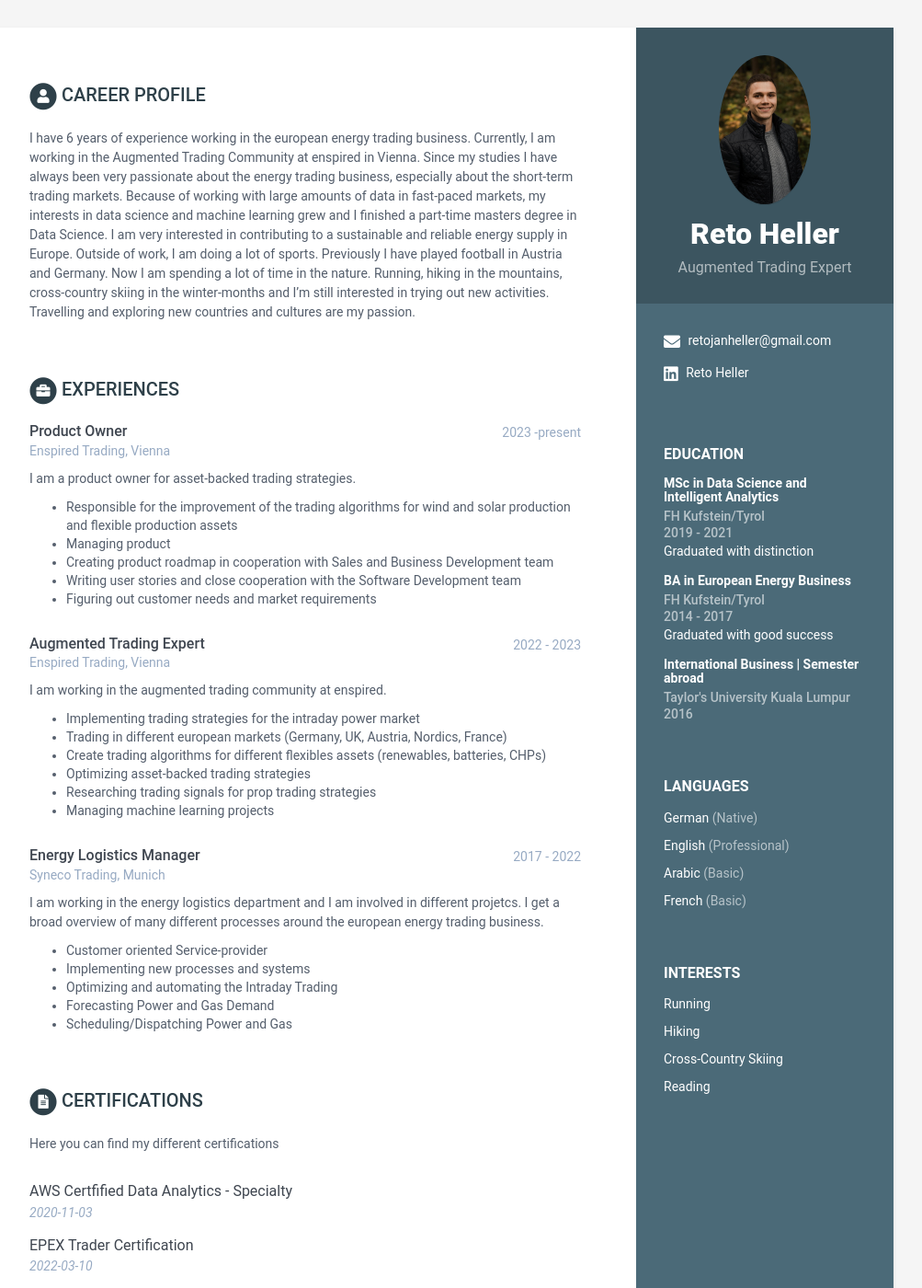
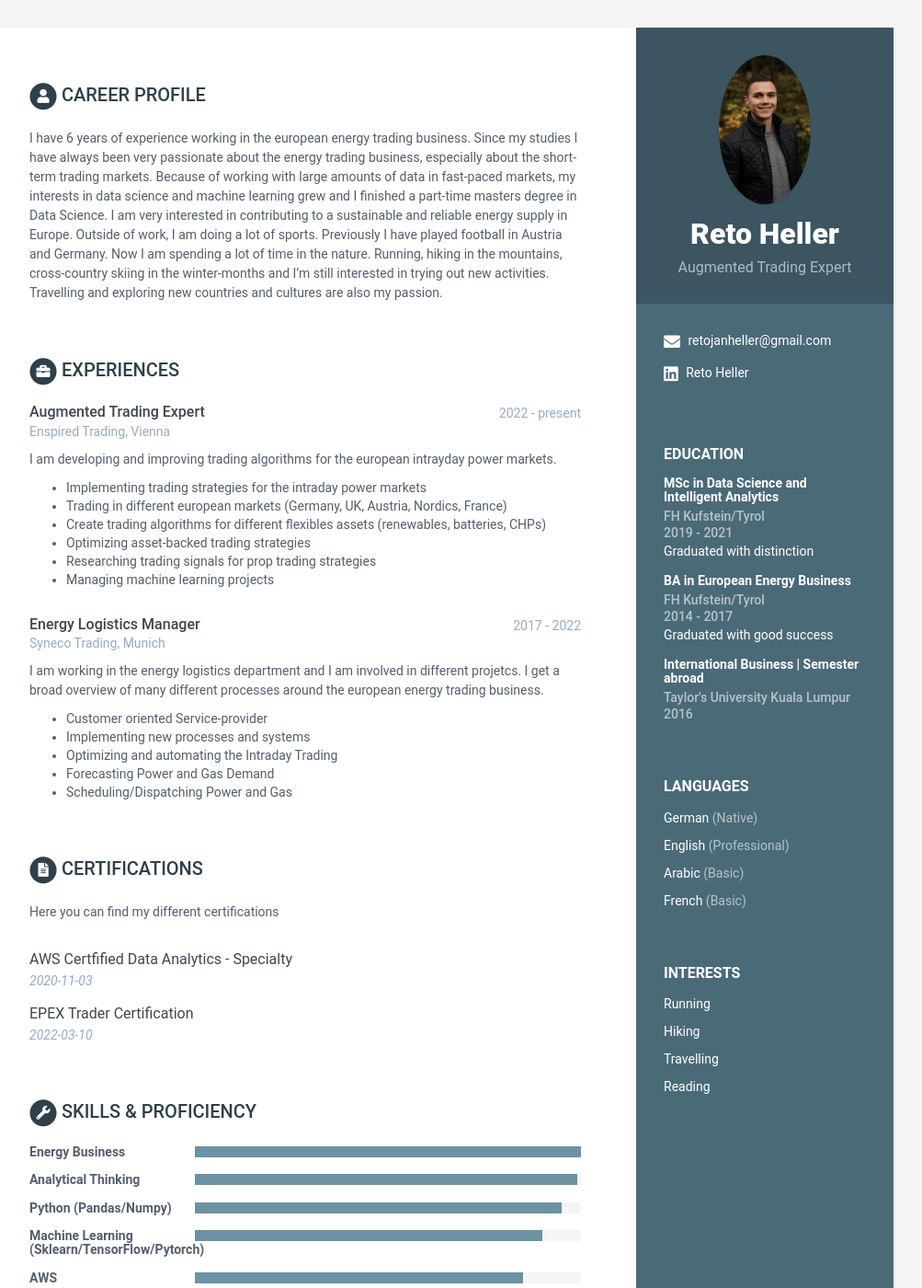
Before and after one commit to RetoHe/retos-resume, a Jekyll site: the page built from index.html, in a window 1280 px wide and 1400 px high. Shown: the whole window at 92% size, without its empty margins (168-1171 px from the left). Built offline with Jekyll 4.4.1, drawn with Linux system fonts in a browser that asks for light colours; some of the changed text lies outside the part shown.

Commit message:
Update data.yml

```diff
--- a/_data/data.yml
+++ b/_data/data.yml
@@ -41,7 +41,7 @@ sidebar:
       - item: Hiking
         link:
 
-      - item: Cross-Country Skiing
+      - item: Travelling
         link:
 
       - item: Reading
@@ -50,12 +50,12 @@ sidebar:
 career-profile:
     title: Career Profile
     summary: |
-      I have 6 years of experience working in the european energy trading business. Currently, I am working in the Augmented Trading Community at enspired in Vienna.
+      I have 6 years of experience working in the european energy trading business.
       Since my studies I have always been very passionate about the energy trading business, especially about the short-term trading markets.
       Because of working with large amounts of data in fast-paced markets, my interests in data science and machine learning grew and I finished a part-time masters degree in Data Science.
       I am very interested in contributing to a sustainable and reliable energy supply in Europe.
       Outside of work, I am doing a lot of sports. Previously I have played football in Austria and Germany. Now I am spending a lot of time in the nature. Running, hiking in the mountains, cross-country skiing in the winter-months and I'm still interested in trying out new activities.
-      Travelling and exploring new countries and cultures are my passion.
+      Travelling and exploring new countries and cultures are also my passion.
 
 education:
     - degree: MSc in Data Science and Intelligent Analytics
@@ -101,29 +101,29 @@ education:
 
 experiences:
 
-    - role: Product Owner
-      time: 2023 -present
+##    - role: Product Owner
+  ##    time: 2023 -present
+    ##  company: Enspired Trading, Vienna
+     ## details:
+        #I am a product owner for asset-backed trading strategies.
+
+         #  - Responsible for the improvement of the trading algorithms for wind and solar production and flexible production assets
+
+          # - Managing product
+
+           #- Creating product roadmap in cooperation with Sales and Business Development team
+
+           #- Writing user stories and close cooperation with the Software Development team
+
+           #- Figuring out customer needs and market requirements
+
+    - role: Augmented Trading Expert
+      time: 2022 - present
       company: Enspired Trading, Vienna
       details:
-        I am a product owner for asset-backed trading strategies.
+        I am developing and improving trading algorithms for the european intrayday power markets.
 
-           - Responsible for the improvement of the trading algorithms for wind and solar production and flexible production assets
-
-           - Managing product
-
-           - Creating product roadmap in cooperation with Sales and Business Development team
-
-           - Writing user stories and close cooperation with the Software Development team
-
-           - Figuring out customer needs and market requirements
-
-    - role: Augmented Trading Expert
-      time: 2022 - 2023
-      company: Enspired Trading, Vienna
-      details:
-        I am working in the augmented trading community at enspired.
-
-           - Implementing trading strategies for the intraday power market
+           - Implementing trading strategies for the intraday power markets
 
            - Trading in different european markets (Germany, UK, Austria, Nordics, France)
 
@@ -182,17 +182,17 @@ skills:
       - name: Energy Business
         level: 100%
 
-      - name: Product Management
+      - name: Analytical Thinking
         level: 99%
 
-      - name: Machine Learning (Sklearn/TensorFlow/Pytorch)
+      - name: Python (Pandas/Numpy)
         level: 95%
 
-      - name: Python
+      - name: Machine Learning (Sklearn/TensorFlow/Pytorch)
         level: 90%
 
       - name: AWS
-        level: 90%
+        level: 85%
 
       - name: Golang
         level: 80%
```
